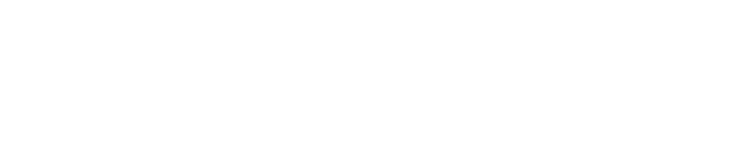
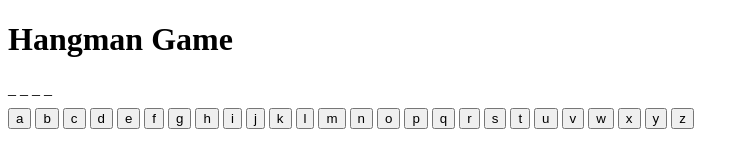
Before and after one commit to Andrew-Wand/hangman-game, a plain HTML site: page index.html in a window 1280 px wide. Shown: the whole page, without its empty margins (0-749 px from the left). Drawn offline with Linux system fonts and the light colour scheme.

Commit message:
can display letters and random words

```diff
--- a/index.html
+++ b/index.html
@@ -5,13 +5,17 @@
     <meta http-equiv="X-UA-Compatible" content="IE=edge">
     <meta name="viewport" content="width=device-width, initial-scale=1.0">
     <link rel="stylesheet" href="style.css">
-    <title>Document</title>
+    <title>Hangman Game</title>
 </head>
 <body>
-
-
-
-
+    <div class="wrapper">
+        <header>
+            <h1>Hangman Game</h1>
+            <p></p>
+        </header>
+        <div class="answer-container" id="answerContainer"></div>
+        <div id="alphabetContainer" class="alphabet-container"></div>
+    </div>
 
 
 
--- a/script.js
+++ b/script.js
@@ -0,0 +1,67 @@
+const alphabetContainer = document.getElementById("alphabetContainer");
+const answerContainer = document.getElementById("answerContainer");
+
+let answer = "";
+let lives = 10;
+let wordDisplay = [];
+
+const words = ["derp", "merp", "fart"];
+
+// Create alphabet buttons for guessing
+const createButtons = () => {
+  let alphabetBtn = "abcdefghijklmnopqrstuvwxyz"
+    .split("")
+    .map(
+      (letter) => `
+    <button class="alphabetBtn" id="${letter}">
+        ${letter}
+    </button>
+  `
+    )
+    .join("");
+  return alphabetBtn;
+};
+
+// Handle clicking alphabet buttons
+const handleLetterClick = (e) => {
+  let currentGuess = e.target.id;
+};
+
+// Get word from words array
+const generateAnswer = (word) => {
+  let wordSplit = word.split("");
+  for (let i = 0; i < answer.length; i++) {
+    if (wordSplit[i] !== "-") {
+      wordDisplay.push("_");
+    } else {
+      wordDisplay.push("-");
+    }
+  }
+  return wordDisplay.join(" ");
+};
+
+// Generate and display random word
+const setAnswer = () => {
+  const wordOrder = Math.floor(Math.random() * words.length);
+  const chosenWord = words[wordOrder];
+
+  answerContainer.innerHTML = generateAnswer(chosenWord);
+  answer = chosenWord;
+};
+setAnswer();
+
+// Creating start of game
+const createGameStart = () => {
+  let lives = 10;
+  let answer = "";
+  let wordDisplay = [];
+
+  setAnswer();
+  alphabetContainer.innerHTML = createButtons();
+  alphabetContainer.addEventListener("click", handleLetterClick);
+};
+
+// Event listeners
+alphabetContainer.addEventListener("click", handleLetterClick);
+
+window.onload = createGameStart();
--- a/style.css
+++ b/style.css
@@ -0,0 +1,3 @@
+.alphabet-container {
+  margin-top: 10px;
+}
```
